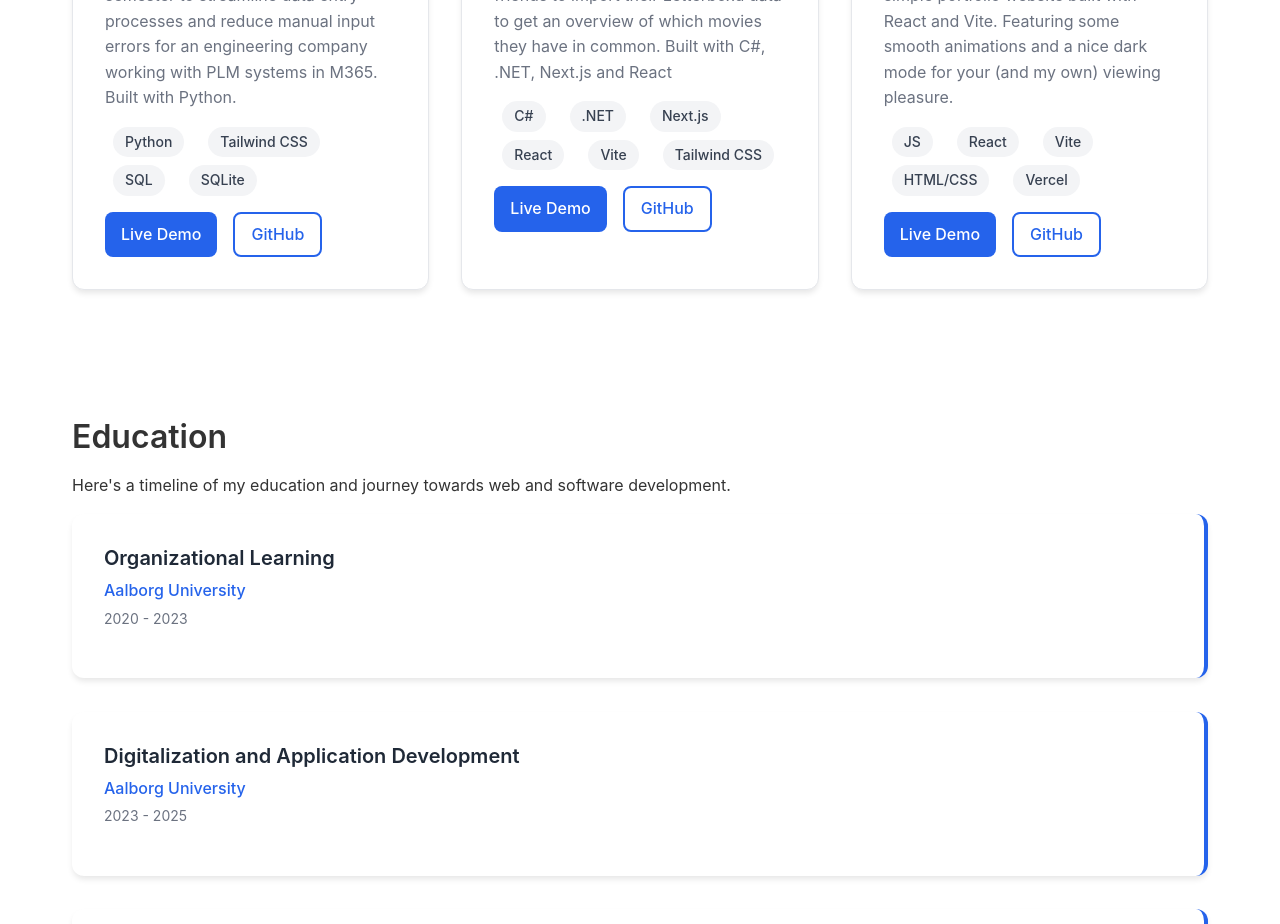
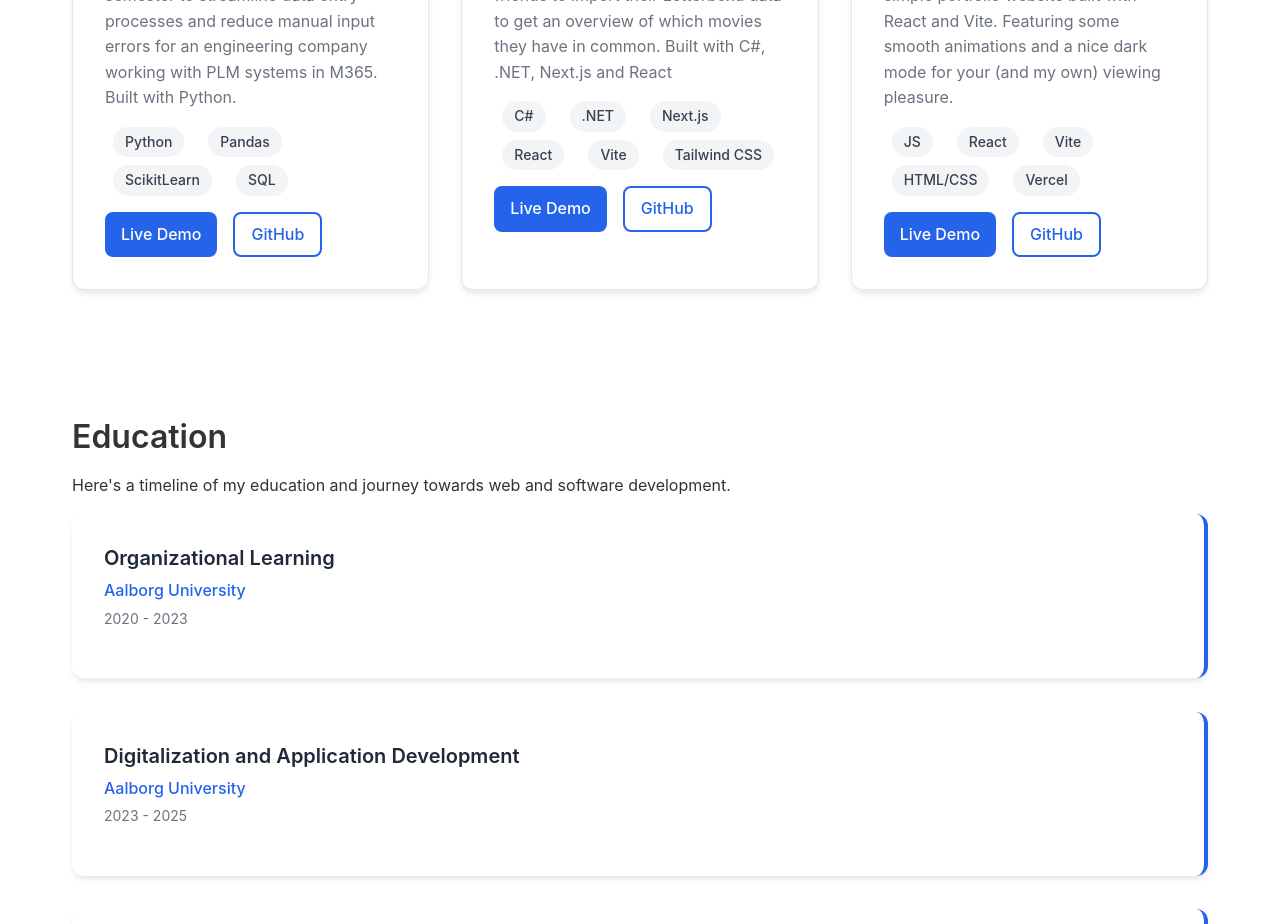
Before and after one commit to cecilieej/cej-portfolio, a React (Vite) app in the folder portfolio/: page / in a window 1280 px wide. Shown: the part 1920-2844 px from the top of the page. Built offline with nearby package versions, Linux system fonts and the light colour scheme.

Commit message:
Update MyProjects.jsx

```diff
--- a/portfolio/src/components/MyProjects.jsx
+++ b/portfolio/src/components/MyProjects.jsx
@@ -34,7 +34,7 @@ const MyProjects = () => {
       id: 4,
       title: "Data Entry Optimization Tool",
       description: "A tool designed during my 8th semester to streamline data entry processes and reduce manual input errors for an engineering company working with PLM systems in M365. Built with Python.",
-      technologies: ["Python", "Tailwind CSS", "SQL", "SQLite"],
+      technologies: ["Python", "Pandas", "ScikitLearn", "SQL"],
       demoUrl: "#",
       githubUrl: "#",
       imageUrl: "/PLM-solution.png"
```
